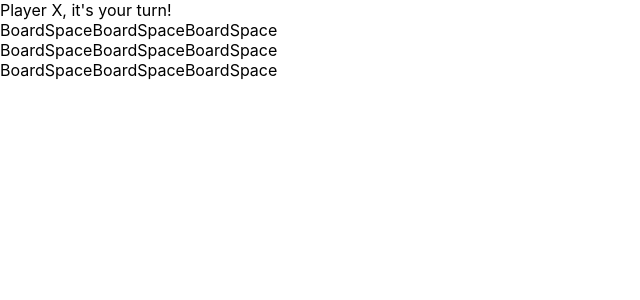
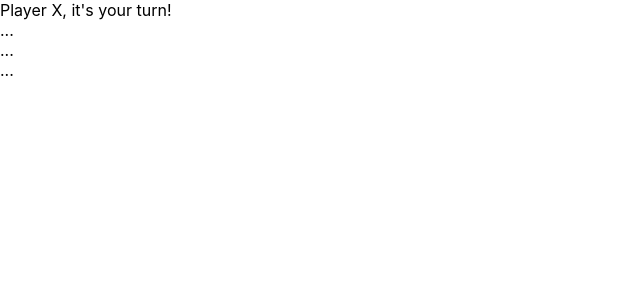
Before and after one commit to mackenziequinnjetton/tic-tac-toe, a React (Create React App) app: page / in a window 1280 px wide. Shown: the top 300 px of the page, without its empty margins (0-640 px from the left). Built offline with nearby package versions, Linux system fonts and the light colour scheme; the HTML template or start-up script is replaced by a standard one.

Commit message:
Update BoardSpace

```diff
--- a/src/components/BoardSpace/BoardSpace.tsx
+++ b/src/components/BoardSpace/BoardSpace.tsx
@@ -1,7 +1,7 @@
 const BoardSpace = () => {
   return (
     <>
-      BoardSpace
+      .
     </>
   )
 };
```
Also changed, not shown: 1 other file (tests, documents, lock files or other folders).
